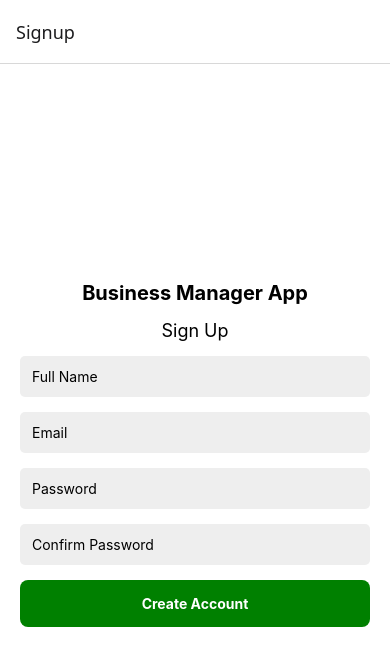
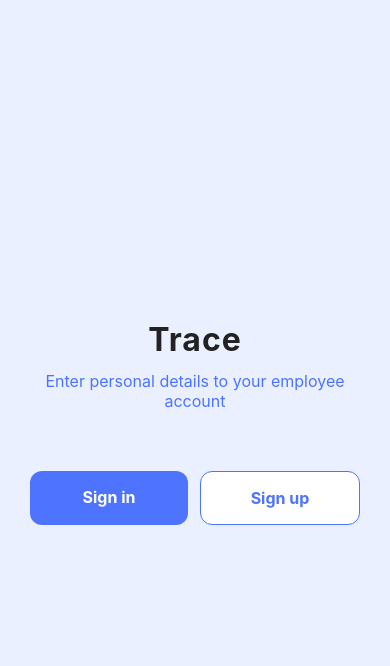
Before and after one commit to QuansahNurudeen/Myapp, a React Native app: screen / in a window 390 px wide. Shown: the top 666 px of the page. Built offline with nearby package versions, Linux system fonts and the light colour scheme.

Commit message:
Icon added and Trace main screen

```diff
--- a/app.json
+++ b/app.json
@@ -20,10 +20,16 @@
         "foregroundImage": "./assets/adaptive-icon.png",
         "backgroundColor": "#ffffff"
       },
-      "edgeToEdgeEnabled": true
+      "edgeToEdgeEnabled": true,
+      "package": "com.monarch096.Myapp"
     },
     "web": {
       "favicon": "./assets/favicon.png"
+    },
+    "extra": {
+      "eas": {
+        "projectId": "d0a99955-c854-4c11-a02c-410af9fcacd7"
+      }
     }
   }
 }
--- a/navigation/Navigation.js
+++ b/navigation/Navigation.js
@@ -2,22 +2,25 @@ import React from 'react';
 import { NavigationContainer } from '@react-navigation/native';
 import { createNativeStackNavigator } from '@react-navigation/native-stack';
 
+import TraceScreen from '../screens/Trace';
 import LoginScreen from '../screens/LoginScreen';
 import SignupScreen from '../screens/SignUpScreen';
 import BusinessSelectorScreen from '../screens/BusinessSelectorScreen';
 import AdminDashboardScreen from '../screens/AdminDashboardScreen';
 import EmployeeScreen from '../screens/EmployeeScreen';
+
 const Stack = createNativeStackNavigator();
 
 export default function Navigation() {
   return (
     <NavigationContainer>
-      <Stack.Navigator initialRouteName="Signup">
+      <Stack.Navigator initialRouteName="Trace" screenOptions={{ headerShown: false }}>
+        <Stack.Screen name="Trace" component={TraceScreen} />
         <Stack.Screen name="Signup" component={SignupScreen} />
         <Stack.Screen name="Login" component={LoginScreen} />
         <Stack.Screen name="BusinessSelector" component={BusinessSelectorScreen} />
-        <Stack.Screen name="AdminDashboard" component={AdminDashboardScreen} options={{ title: "Admin Dashboard" }} />
-         <Stack.Screen name="Employee" component={EmployeeScreen} options={{ title: "Employee Dashboard" }} />
+        <Stack.Screen name="AdminDashboard" component={AdminDashboardScreen} />
+        <Stack.Screen name="Employee" component={EmployeeScreen} />
       </Stack.Navigator>
     </NavigationContainer>
   );
--- a/package.json
+++ b/package.json
@@ -27,7 +27,8 @@
   "devDependencies": {
     "@babel/core": "^7.20.0",
     "typescript": "~5.8.3",
-    "@types/react": "~19.0.10"
+    "@types/react": "~19.0.10",
+    "@react-native-community/cli": "latest"
   },
   "private": true
 }
--- a/screens/SignUpScreen.js
+++ b/screens/SignUpScreen.js
@@ -1,9 +1,18 @@
 import React from 'react';
-import { View, Text, TextInput, TouchableOpacity, StyleSheet } from 'react-native';
+import { View, Text, TextInput, TouchableOpacity, StyleSheet, Platform, StatusBar } from 'react-native';
 
-export default function SignUpScreen({navigation}) {
+export default function SignUpScreen({ navigation }) {
   return (
     <View style={styles.container}>
+      {/* Back Button */}
+      <TouchableOpacity
+        style={styles.backButton}
+        onPress={() => navigation.navigate('Trace')}
+        activeOpacity={0.7}
+      >
+        <Text style={styles.backButtonText}>{'←'}</Text>
+      </TouchableOpacity>
+
       <Text style={styles.header}>Business Manager App</Text>
       <Text style={styles.subheader}>Sign Up</Text>
 
@@ -13,10 +22,10 @@ export default function SignUpScreen({navigation}) {
       <TextInput style={styles.input} placeholder="Confirm Password" secureTextEntry />
 
       <TouchableOpacity
-            style={styles.button}
-            onPress={() => navigation.navigate('Login')}
-            >
-            <Text style={styles.buttonText}>Create Account</Text>
+        style={styles.button}
+        onPress={() => navigation.navigate('Login')}
+      >
+        <Text style={styles.buttonText}>Create Account</Text>
       </TouchableOpacity>
     </View>
   );
@@ -29,10 +38,29 @@ const styles = StyleSheet.create({
     justifyContent: 'center',
     backgroundColor: '#fff',
   },
+  backButton: {
+    position: 'absolute',
+    top: Platform.OS === 'android' ? StatusBar.currentHeight + 16 : 50,
+    left: 20,
+    zIndex: 10,
+    backgroundColor: '#eaf0ff',
+    borderRadius: 20,
+    width: 36,
+    height: 36,
+    alignItems: 'center',
+    justifyContent: 'center',
+    elevation: 2,
+  },
+  backButtonText: {
+    fontSize: 22,
+    color: '#4D73FF',
+    fontWeight: 'bold',
+  },
   header: {
     fontSize: 20,
     fontWeight: 'bold',
     textAlign: 'center',
+    marginTop: 40,
   },
   subheader: {
     fontSize: 18,
@@ -46,7 +74,7 @@ const styles = StyleSheet.create({
     marginBottom: 15,
   },
   button: {
-    backgroundColor: 'green',
+    backgroundColor: 'dodgerblue',
     padding: 15,
     borderRadius: 8,
     alignItems: 'center',
--- /dev/null
+++ b/screens/Trace.js
@@ -0,0 +1,77 @@
+import React from 'react';
+import { View, Text, TouchableOpacity, StyleSheet } from 'react-native';
+
+export default function Trace({ navigation }) {
+  return (
+    <View style={styles.container}>
+      <Text style={styles.title}>Trace</Text>
+      <Text style={styles.subtitle}>
+        Enter personal details to your employee account
+      </Text>
+      <View style={styles.buttonRow}>
+        <TouchableOpacity
+          style={[styles.button, styles.signIn]}
+          onPress={() => navigation.navigate('Login')}
+        >
+          <Text style={styles.buttonText}>Sign in</Text>
+        </TouchableOpacity>
+        <TouchableOpacity
+          style={[styles.button, styles.signUp]}
+          onPress={() => navigation.navigate('Signup')}
+        >
+          <Text style={[styles.buttonText, { color: '#4D73FF' }]}>Sign up</Text>
+        </TouchableOpacity>
+      </View>
+    </View>
+  );
+}
+
+const styles = StyleSheet.create({
+  container: {
+    flex: 1,
+    backgroundColor: '#eaf0ff',
+    justifyContent: 'center',
+    alignItems: 'center',
+    padding: 24,
+  },
+  title: {
+    fontSize: 32,
+    fontWeight: 'bold',
+    color: '#222',
+    marginBottom: 12,
+    letterSpacing: 1,
+  },
+  subtitle: {
+    fontSize: 16,
+    color: '#4D73FF',
+    marginBottom: 60,
+    textAlign: 'center',
+  },
+  buttonRow: {
+    flexDirection: 'row',
+    width: '100%',
+    justifyContent: 'space-between',
+  },
+  button: {
+    flex: 1,
+    paddingVertical: 16,
+    borderRadius: 12,
+    alignItems: 'center',
+    marginHorizontal: 6,
+    backgroundColor: '#fff',
+    elevation: 2,
+  },
+  signIn: {
+    backgroundColor: '#4D73FF',
+  },
+  signUp: {
+    backgroundColor: '#fff',
+    borderWidth: 1,
+    borderColor: '#4D73FF',
+  },
+  buttonText: {
+    fontSize: 16,
+    fontWeight: 'bold',
+    color: '#fff',
+  },
+});
```
Also changed, not shown: eas.json (added, +21 -0 lines), assets/icon.png.
